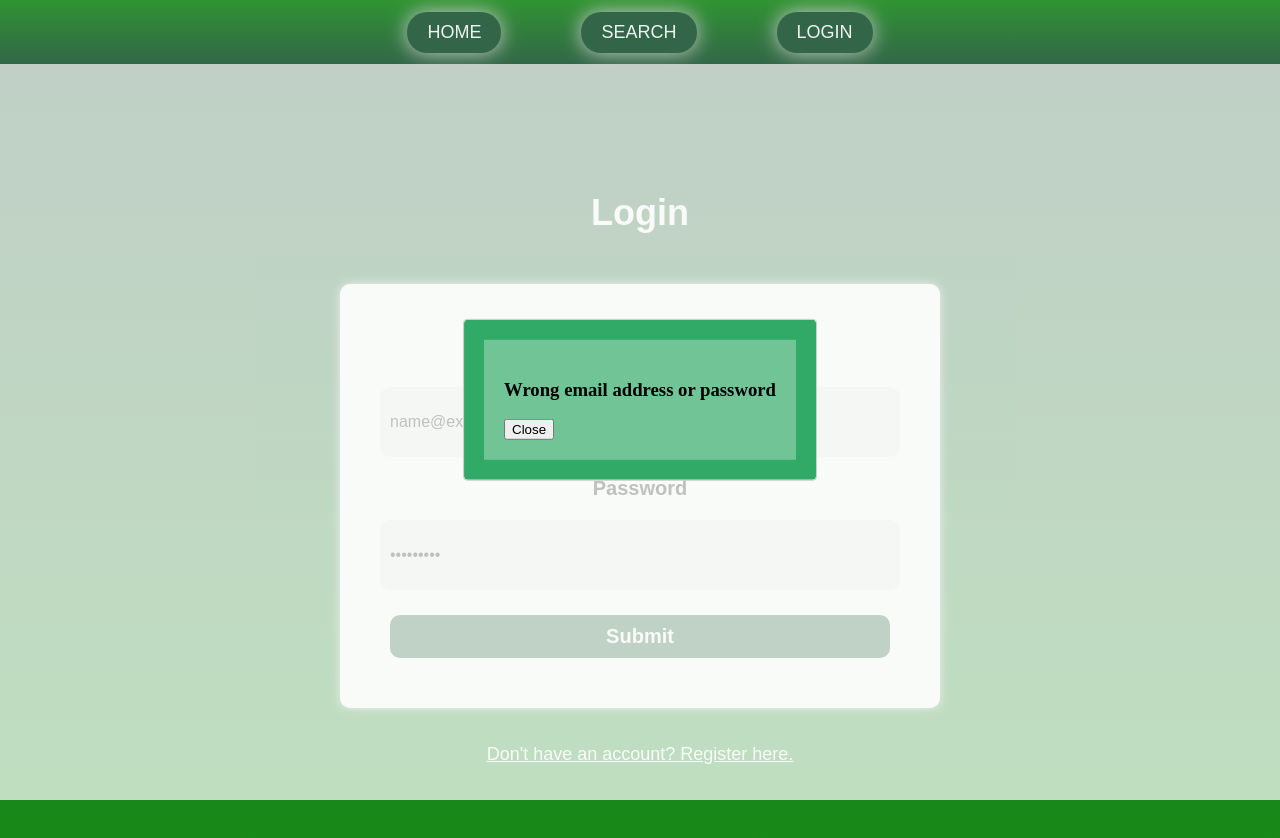
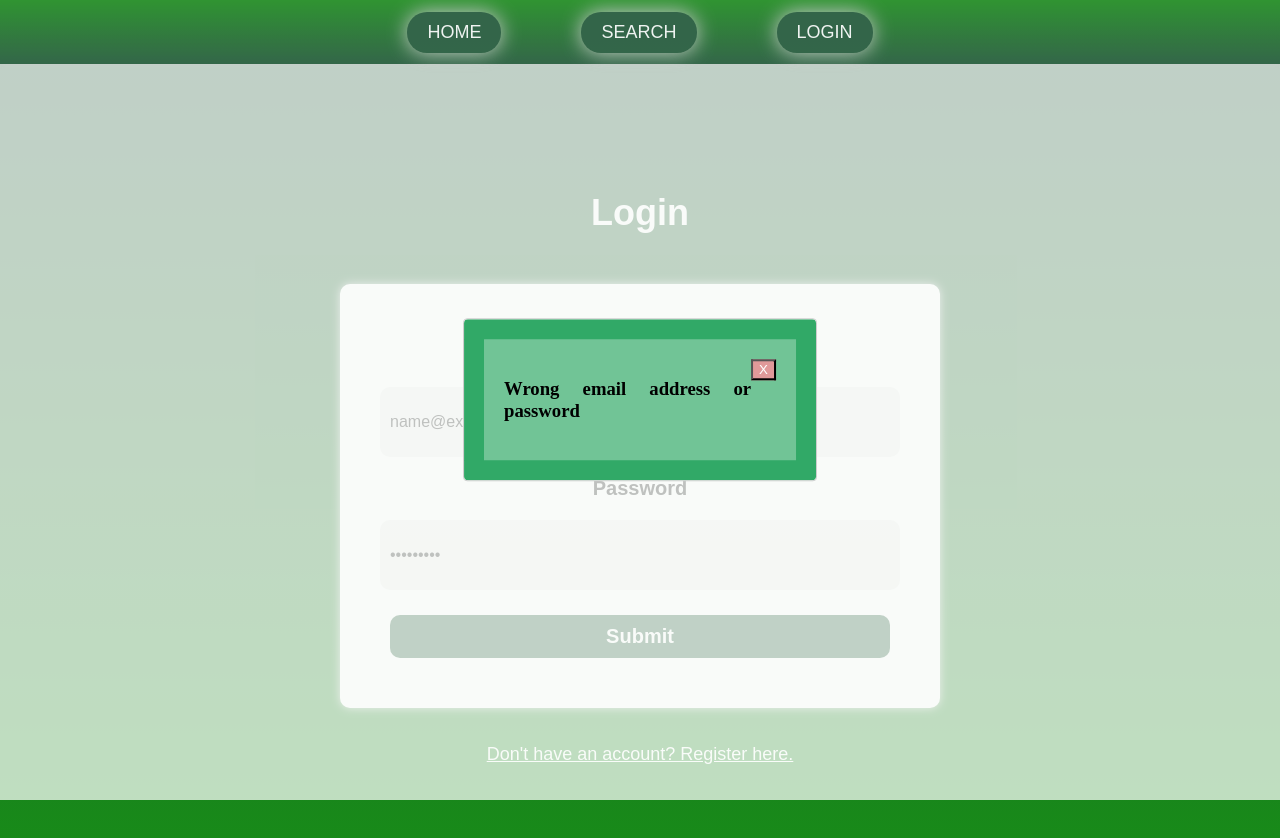
Before and after one commit to KariNurm/Library, a React (Create React App) app in the folder group-project/: page /login in a window 1280 px wide. Both pictures are taken after typing "name@example.com", "Sample123" into the empty fields and a click on the button "Submit". Shown: the top 838 px of the page. Built offline with nearby package versions, Linux system fonts and the light colour scheme; data requests are answered from the project's data file.

Commit message:
add general style for popups

```diff
--- a/group-project/src/App.css
+++ b/group-project/src/App.css
@@ -20,3 +20,23 @@ body {
   position: absolute;
   top: 15vh;
 }
+.logoutPopup, .wrong-email,.signup-success,.pass-not-match {
+  border: 20px;
+  border-style: solid;
+  border-color: #31a967;
+  border-radius: 4px;
+  max-width: 100%;
+  text-align: justify;
+  background-color: #31a967af;
+}
+.popup-close-button {
+  background-color: rgb(224, 153, 153);
+  color: white;
+  float: right;
+  position: relative;
+  right: 0%;
+}
+.yes-no-button{
+  background-color: #05421f;
+  color: white;
+}
--- a/group-project/src/Header.js
+++ b/group-project/src/Header.js
@@ -1,4 +1,5 @@
 import './Header.css';
+import './App.css';
 import { Link, useNavigate } from "react-router-dom"
 import { useContext, useState } from 'react';
 import { UserContext } from './App';
@@ -15,6 +16,7 @@ const Header = () => {
       inset: '50% auto auto 50%', // Stock style for modal
       marginRight: '-50%',
       transform: 'translate(-50%, -50%)',
+	  padding: 0,
     },
   }
 
@@ -39,10 +41,10 @@ const Header = () => {
 				<Modal isOpen={logoutPopOpen}
 							 contentLabel="want to log out?"
 							 style={customStyles}>
-			 <div>
+			  <div className="logoutPopup" >
 					 <h3>Are you sure you want to log out?</h3>
-					 <button onClick={handleClick}>Yes</button>
-					 <button onClick={() => setLogoutPopOpen(false)}>No</button>
+					 <button className='yes-no-button' onClick={handleClick}>Yes</button>
+					 <button className='yes-no-button' onClick={() => setLogoutPopOpen(false)}>No</button>
 			 </div>
 			</Modal>
 				</header>
--- a/group-project/src/Login.js
+++ b/group-project/src/Login.js
@@ -38,7 +38,8 @@ const Login = (props) => {
                                 id: data.users[findUserIndex].id,
                                 book_history: data.users[findUserIndex].book_history,
                                 admin: data.users[findUserIndex].admin}})
-                                .then(response => data.setLoginStatus(response))
+                                .then(response => {data.setLoginStatus(response);
+                                    navigate("/mypage")})
                             } else {
                                 setWrongOpen(true);
                                 // setAttempts(attempts + 1);
@@ -57,14 +58,13 @@ const Login = (props) => {
                 <h2>Login</h2>
                 <Modal isOpen={wrongOpen}
                        contentLabel="wrong email/password"
-                       style={customStyles}
+                       style={customStyles}>
+                         <div className="wrong-email">
 
-                       >
-                        <div className="wrong-email">
-                            <h3>Wrong email address or password</h3>
-                            {/* <h2>Attempts left: {3-attempts}</h2> */}
-                            <button onClick={() => setWrongOpen(false)}>Close</button>
-                        </div>
+                    {/* <h2>Attempts left: {3-attempts}</h2> */}
+                    <button className="popup-close-button" onClick={() => setWrongOpen(false)}>X</button>
+                    <h3>Wrong email address or password</h3>
+                </div>
                 </Modal>
                     {                <form className="login-form" onSubmit={handleSubmit}>
                         <label htmlFor="email">Email</label>
--- a/group-project/src/Signup.js
+++ b/group-project/src/Signup.js
@@ -55,8 +55,10 @@ const Signup = (props) => {
         onRequestClose={() => setIsError(false)}
         style={customStyles}
         contentLabel="passwords do not match">
-        <h2 ref={subtitle1}> Passwords do not match! Please try again  </h2>
-        <button onClick={() => setIsError(false)}> X </button>
+         <div className="pass-not-match"  >
+          <button className="popup-close-button"  onClick={() => setIsError(false)}> X </button>
+          <h2 ref={subtitle1}> Passwords do not match! Please try again  </h2>
+        </div>
       </Modal>
 
       <Modal
@@ -66,8 +68,8 @@ const Signup = (props) => {
         style={customStyles}
         contentLabel="successful modal">
         <div className="signup-success">
-        <h2 ref={subtitle}> Thank you for registration! You can <Link onClick={() => props.onFormSwitch('login')}> log in </Link> </h2>
-        <button onClick={() => setIsOpen(false)}> X </button>
+          <button className="popup-close-button" onClick={() => setIsOpen(false)}> X </button>
+          <h2 ref={subtitle}> Thank you for registration! You can <Link onClick={() => props.onFormSwitch('login')}> log in </Link> </h2>
         </div>
       </Modal>
 
```
